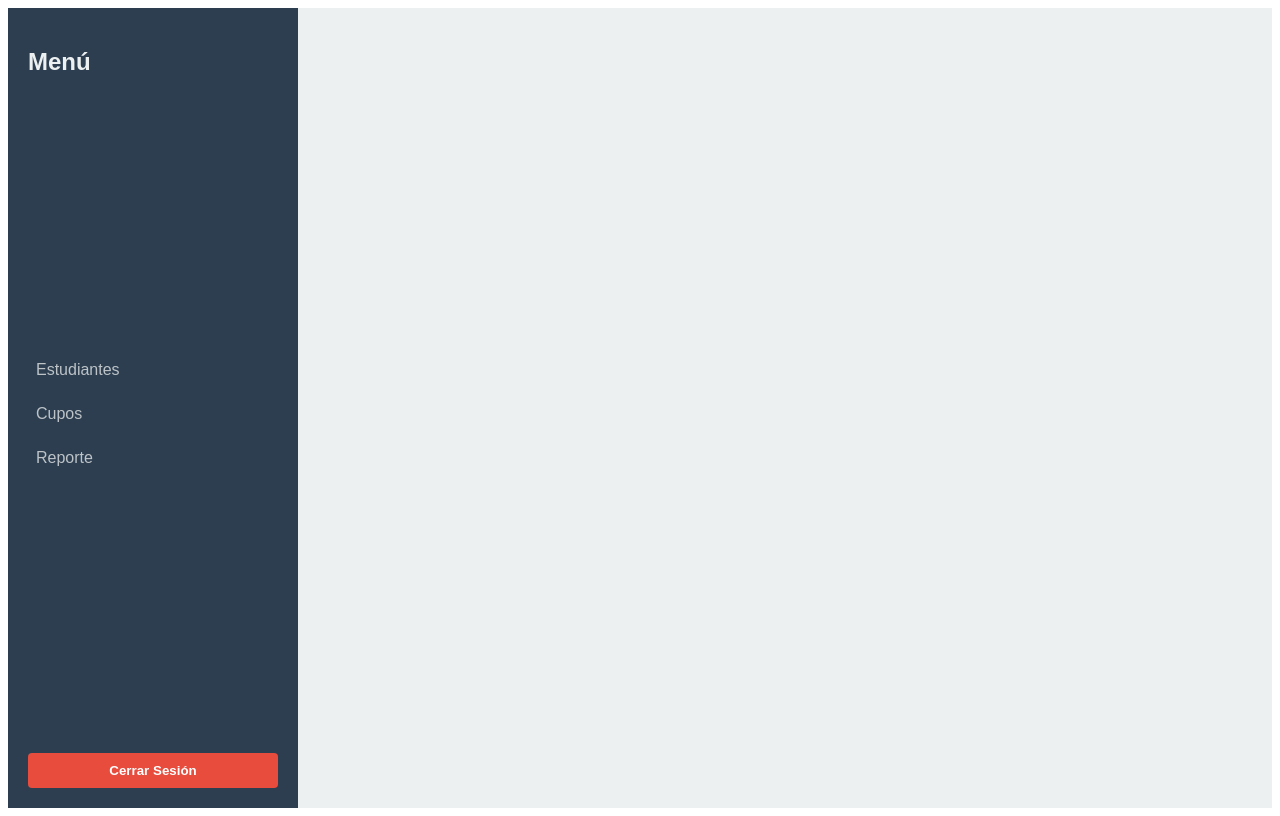
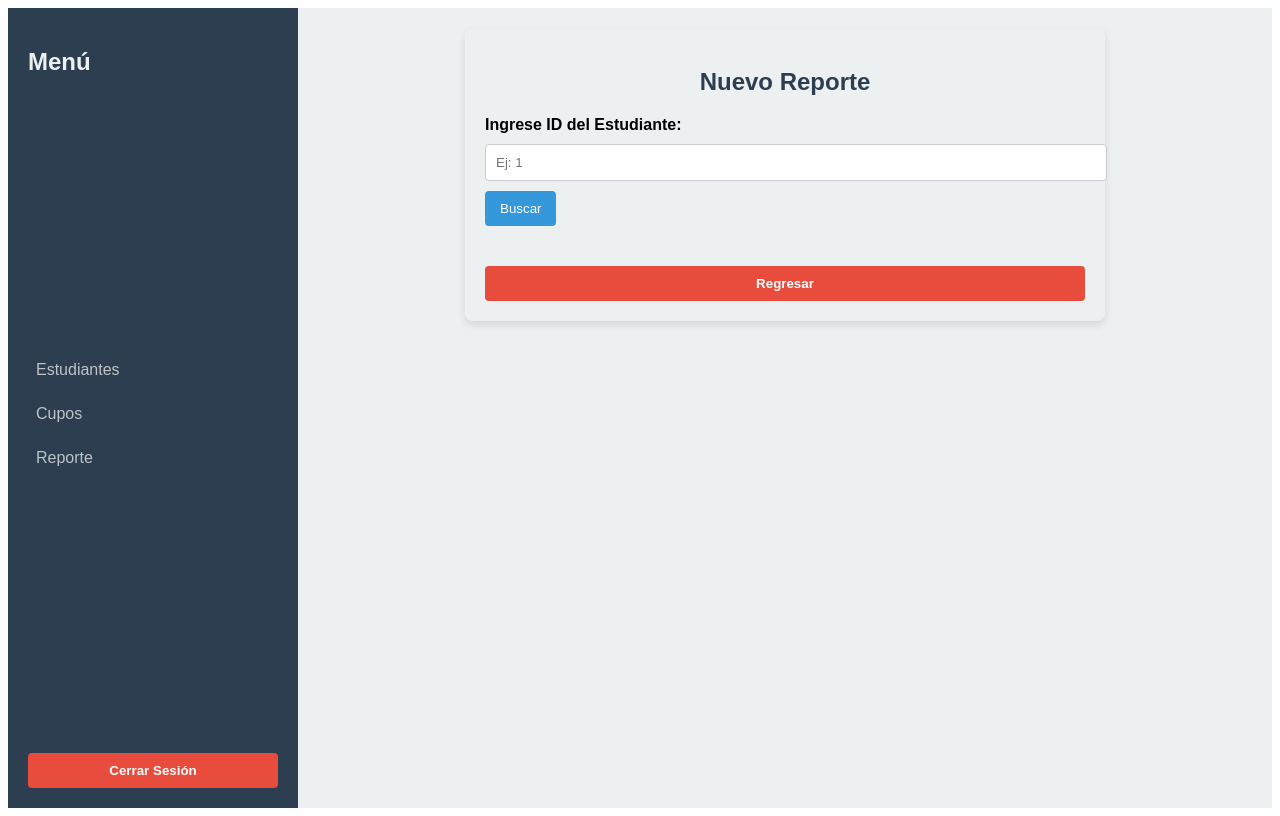
Before and after one commit to JuliFlores21/Front-CORE-FINAL, a Vue app: page /reporte/agregar in a window 1280 px wide. Built offline with nearby package versions, Linux system fonts and the light colour scheme; sample sign-in values are in the browser's storage.

Commit message:
Cambio Interfaz, nuevos Campos

```diff
--- a/src/views/AgregarEstudiante.vue
+++ b/src/views/AgregarEstudiante.vue
@@ -10,6 +10,9 @@
 
             <label>Cédula:</label>
             <input v-model="estudiante.cedula" required />
+
+            <label >Horario:</label>
+            <input  v-model="estudiante.horario" required>
 
             <label>Nivel Condición Física:</label>
             <input v-model="estudiante.nivelCondicionFisica" required />
@@ -24,49 +27,54 @@
             <input v-model="estudiante.restriccionesFisicas" />
 
             <button type="submit">Agregar</button>
-            <p v-if="mensaje" :class="{'error': mensajeError, 'mensaje': !mensajeError}">{{ mensaje }}</p>
+            <button type="button" class="regresar-button" @click="regresar">Regresar</button>
+            <p v-if="mensaje" :class="{ error: mensajeError, mensaje: !mensajeError }">{{ mensaje }}</p>
         </form>
     </div>
 </template>
 
 <script>
-import apiClient from '../axios';
+import apiClient from "../axios";
 
 export default {
     data() {
         return {
             estudiante: {
-                nombre: '',
-                correo: '',
-                cedula: '',
-                nivelCondicionFisica: '',
-                preferenciasDeporte: '',
-                objetivosPersonales: '',
-                restriccionesFisicas: '',
-                idAdministrador: 1 // Siempre asigna 1 para el administrador
+                nombre: "",
+                correo: "",
+                cedula: "",
+                nivelCondicionFisica: "",
+                preferenciasDeporte: "",
+                objetivosPersonales: "",
+                restriccionesFisicas: "",
+                idAdministrador: 1, // Siempre asigna 1 para el administrador
+                horario: "",
             },
-            mensaje: '',
-            mensajeError: false
+            mensaje: "",
+            mensajeError: false,
         };
     },
     methods: {
         async agregarEstudiante() {
             try {
-                await apiClient.post('/Estudiante', this.estudiante);
-                this.mensaje = 'Estudiante agregado correctamente';
+                await apiClient.post("/Estudiante", this.estudiante);
+                this.mensaje = "Estudiante agregado correctamente";
                 this.mensajeError = false;
-                this.$router.push({ name: 'Estudiantes' });
+                this.$router.push({ name: "Estudiantes" });
             } catch (error) {
                 if (error.response && error.response.data) {
-                    // Muestra el mensaje de error del backend
-                    this.mensaje = error.response.data.message || 'Hubo un error al agregar el estudiante.';
+                    this.mensaje =
+                        error.response.data.message || "Hubo un error al agregar el estudiante.";
                 } else {
-                    this.mensaje = 'Hubo un error de conexión al intentar agregar el estudiante.';
+                    this.mensaje = "Hubo un error de conexión al intentar agregar el estudiante.";
                 }
                 this.mensajeError = true;
             }
-        }
-    }
+        },
+        regresar() {
+            this.$router.push({ name: "Estudiantes" });
+        },
+    },
 };
 </script>
 
@@ -109,7 +117,20 @@ export default {
 .form-container button:hover {
     background-color: #2980b9;
 }
-
+.regresar-button {
+    margin-top: 10px;
+    padding: 10px;
+    background-color: #e74c3c;
+    color: white;
+    border: none;
+    border-radius: 4px;
+    cursor: pointer;
+    font-weight: bold;
+    width: 100%;
+}
+.regresar-button:hover {
+    background-color: #c0392b;
+}
 .error {
     color: red;
     font-size: 0.9em;
--- /dev/null
+++ b/src/views/AgregarReporteView.vue
@@ -0,0 +1,144 @@
+<template>
+  <div class="reporte-container">
+    <h2>Nuevo Reporte</h2>
+    <div class="form-section">
+      <label for="idEstudiante">Ingrese ID del Estudiante:</label>
+      <input
+        type="number"
+        id="idEstudiante"
+        v-model="idEstudiante"
+        placeholder="Ej: 1"
+      />
+      <button @click="buscarEstudiante">Buscar</button>
+    </div>
+
+    <div v-if="estudiante" class="detalle-estudiante">
+      <h3>Información del Estudiante</h3>
+      <p><strong>Nombre:</strong> {{ estudiante.nombre }}</p>
+      <p><strong>Horario: </strong>{{  estudiante.horario }}</p>
+      <p><strong>Nivel Condición Física:</strong> {{ estudiante.nivelCondicionFisica }}</p>
+      <p><strong>Preferencias de Deporte:</strong> {{ estudiante.preferenciasDeporte }}</p>
+      <p><strong>Objetivos Personales:</strong> {{ estudiante.objetivosPersonales }}</p>
+      <p><strong>Restricciones Físicas:</strong> {{ estudiante.restriccionesFisicas }}</p>
+      <button @click="buscarActividad" class="buscar-actividad-button">Buscar Actividad</button>
+    </div>
+
+    <button @click="volver" class="back-button">Regresar</button>
+  </div>
+</template>
+
+<script>
+import apiClient from "../axios";
+
+export default {
+  data() {
+    return {
+      idEstudiante: "",
+      estudiante: null,
+      error: null,
+    };
+  },
+  methods: {
+    async buscarEstudiante() {
+      if (!this.idEstudiante) {
+        this.error = "Debe ingresar un ID válido.";
+        return;
+      }
+
+      try {
+        const response = await apiClient.get(`/Estudiante/${this.idEstudiante}`);
+        this.estudiante = response.data;
+        this.error = null; // Limpia errores previos si se encuentra el estudiante
+      } catch (error) {
+        console.error("Error al buscar el estudiante:", error);
+        this.error = "No se encontró un estudiante con el ID proporcionado.";
+        this.estudiante = null;
+      }
+    },
+    buscarActividad() {
+      if (!this.estudiante) {
+        alert("Debe buscar un estudiante primero.");
+        return;
+      }
+      // Lógica para buscar actividad o redirigir a otra vista
+      console.log("Buscando actividad...");
+    },
+    volver() {
+      this.$router.push({ name: "Reporte" }); // Ajusta el nombre de la ruta si es diferente
+    },
+  },
+};
+</script>
+
+<style scoped>
+.reporte-container {
+  max-width: 600px;
+  margin: 0 auto;
+  padding: 20px;
+  background-color: #ecf0f1;
+  border-radius: 8px;
+  box-shadow: 0 4px 8px rgba(0, 0, 0, 0.1);
+}
+h2 {
+  text-align: center;
+  color: #2c3e50;
+}
+.form-section {
+  margin-bottom: 20px;
+}
+label {
+  display: block;
+  margin-bottom: 10px;
+  font-weight: bold;
+}
+input {
+  width: 100%;
+  padding: 10px;
+  margin-bottom: 10px;
+  border: 1px solid #ccc;
+  border-radius: 4px;
+}
+button {
+  padding: 10px 15px;
+  background-color: #3498db;
+  color: white;
+  border: none;
+  border-radius: 4px;
+  cursor: pointer;
+}
+button:hover {
+  background-color: #2980b9;
+}
+.detalle-estudiante {
+  margin-top: 20px;
+  background-color: white;
+  padding: 15px;
+  border-radius: 8px;
+  box-shadow: 0 2px 4px rgba(0, 0, 0, 0.1);
+}
+.buscar-actividad-button {
+  margin-top: 20px;
+  background-color: #27ae60;
+  border-color: #27ae60;
+}
+.buscar-actividad-button:hover {
+  background-color: #2ecc71;
+}
+.back-button {
+  margin-top: 20px;
+  padding: 10px;
+  background-color: #e74c3c;
+  color: white;
+  border: none;
+  border-radius: 4px;
+  cursor: pointer;
+  font-weight: bold;
+  width: 100%;
+}
+.back-button:hover {
+  background-color: #c0392b;
+}
+p {
+  margin: 5px 0;
+}
+</style>
--- a/src/views/CuposView.vue
+++ b/src/views/CuposView.vue
@@ -7,6 +7,7 @@
                     <th>ID</th>
                     <th>Nombre de la Actividad</th>
                     <th>Requerimientos Físicos</th>
+                    <th>Horario</th>
                     <th>Disponibilidad</th>
                     <th>Acciones</th>
                 </tr>
@@ -16,6 +17,7 @@
                     <td>{{ actividad.idActividad }}</td>
                     <td>{{ actividad.nombreActividad }}</td>
                     <td>{{ actividad.requerimientosFisicos || 'N/A' }}</td>
+                    <td>{{ actividad.horario }}</td>
                     <td>{{ actividad.disponibilidad ? 'Disponible' : 'No Disponible' }}</td>
                     <td>
                         <button @click="cambiarEstado(actividad)" class="action-button change">
--- a/src/views/DetalleRecomendacionView.vue
+++ b/src/views/DetalleRecomendacionView.vue
@@ -2,7 +2,8 @@
   <div class="detalle-container">
     <h2>Detalle de la Recomendación</h2>
 
-      <div class="info-sections">
+    <!-- Renderiza solo si detalleRecomendacion existe -->
+    <div v-if="detalleRecomendacion" class="info-sections">
       <div class="info-box">
         <h3>Información de la Recomendación</h3>
         <p><strong>Actividad:</strong> {{ detalleRecomendacion.nombreActividad }}</p>
@@ -20,26 +21,36 @@
       </div>
     </div>
 
-      <div class="progress-box">
+    <div v-if="detalles && detalles.length > 0" class="progress-box">
       <h3>Detalle de Peso Asignado por Parámetro</h3>
       <div class="progress-bar">
         <div
           v-for="(detalle, index) in detalles"
-            :key="detalle.idDetalle"
+          :key="index"
           :style="{ backgroundColor: colores[index], width: detalle.porcentaje + '%' }"
         >
           {{ detalle.porcentaje }}%
         </div>
       </div>
       <ul class="legend">
-          <li v-for="(detalle, index) in detalles" :key="detalle.idDetalle">
+        <li v-for="(detalle, index) in detalles" :key="index">
           <span :style="{ backgroundColor: colores[index] }"></span>
           {{ detalle.parametro }}: {{ detalle.porcentaje }}%
         </li>
       </ul>
     </div>
+
+    <!-- Detalle de la recomendación general -->
+    <div v-if="detalleGeneral" class="info-box">
+      <h3>Mejor Actividad sin Coincidencia de Horario</h3>
+      <p><strong>Actividad:</strong> {{ detalleGeneral.nombreActividad }}</p>
+      <p><strong>Peso Asignado Total:</strong> {{ detalleGeneral.pesoAsignado }}%</p>
+    </div>
+
+    <button class="back-button" @click="volver">Regresar</button>
   </div>
 </template>
+
 
 <script>
 import apiClient from '../axios';
@@ -47,29 +58,48 @@
 export default {
   data() {
   return {
-        detalleRecomendacion: {},
+    detalleRecomendacion: {}, // Inicializado como un objeto vacío
     detalles: [],
-        colores: ["#3498db", "#2ecc71", "#f39c12", "#e74c3c"] // Colores para cada parámetro
+    detalleGeneral: {}, // Inicializado como un objeto vacío
+    detallesGeneral: [],
+    colores: ["#3498db", "#2ecc71", "#f39c12", "#e74c3c"],
   };
 },
+
   methods: {
     async cargarDetalle() {
   const id = this.$route.params.id;
   try {
     const response = await apiClient.get(`/Recomendacion/${id}`);
-          this.detalleRecomendacion = response.data;
+    const recomendaciones = response.data; // Es un array
+    this.detalleRecomendacion = recomendaciones[0];
+    this.detalleGeneral = recomendaciones.find[1];
 
     const detallesResponse = await apiClient.get(`/Recomendacion/${id}/detalles`);
-          this.detalles = detallesResponse.data;
-        } catch (error) {
+    const data = detallesResponse.data;
+
+      // Asigna los detalles específicos
+      this.detalles = data.detallesEspecificos || [];
+
+      // Verifica si existen detalles generales y los asigna
+      if (data.detallesGenerales) {
+        this.detallesGeneral = data.detallesGenerales;
+      } else {
+        this.detallesGeneral = []; // Asegúrate de inicializarlo como un array vacío si no existe
+      }
+    }catch (error) {
       console.error("Error al cargar el detalle de la recomendación:", error);
     }
+},
+    volver() {
+      this.$router.push({ name: "Reporte" }); // Ajusta el nombre de la ruta a donde deseas regresar
     }
   },
   mounted() {
     this.cargarDetalle();
   }
 };
+
 </script>
 
 <style scoped>
@@ -95,6 +125,9 @@
   border-radius: 8px;
   width: 48%;
   box-shadow: 0 4px 8px rgba(0, 0, 0, 0.1);
+}
+.info-box.general {
+  margin-top: 20px;
 }
 .progress-box {
   background-color: #ecf0f1;
@@ -142,4 +175,18 @@
   margin-right: 10px;
   border-radius: 4px;
 }
+.back-button {
+  margin-top: 20px;
+  padding: 10px;
+  background-color: #e74c3c;
+  color: white;
+  border: none;
+  border-radius: 4px;
+  cursor: pointer;
+  width: 100%;
+  font-weight: bold;
+}
+.back-button:hover {
+  background-color: #c0392b;
+}
 </style>
--- a/src/views/EditarEstudiante.vue
+++ b/src/views/EditarEstudiante.vue
@@ -10,6 +10,9 @@
 
             <label>Cédula:</label>
             <input v-model="estudiante.cedula" required />
+
+            <label >Horario:</label>
+            <input v-model="estudiante.horario" required>
 
             <label>Nivel Condición Física:</label>
             <input v-model="estudiante.nivelCondicionFisica" required />
@@ -24,27 +27,31 @@
             <input v-model="estudiante.restriccionesFisicas" />
 
             <button type="submit">Guardar Cambios</button>
-            <p v-if="mensaje" :class="{'error': mensajeError, 'mensaje': !mensajeError}">{{ mensaje }}</p>
+            <button type="button" class="regresar-button" @click="regresar">Regresar</button>
+            <p v-if="mensaje" :class="{ error: mensajeError, mensaje: !mensajeError }">{{ mensaje }}</p>
         </form>
     </div>
 </template>
 
 <script>
-import apiClient from '../axios';
+import apiClient from "../axios";
 
 export default {
-    props: ['id'],
+    props: ["id"],
     data() {
         return {
             estudiante: {
-                nombre: '',
-                correo: '',
-                cedula: '',
-                nivelCondicionFisica: '',
-                preferenciasDeporte: '',
-                objetivosPersonales: '',
-                restriccionesFisicas: ''
-            }
+                nombre: "",
+                correo: "",
+                cedula: "",
+                nivelCondicionFisica: "",
+                preferenciasDeporte: "",
+                objetivosPersonales: "",
+                restriccionesFisicas: "",
+                horario:"",
+            },
+            mensaje: "",
+            mensajeError: false,
         };
     },
     async created() {
@@ -59,24 +66,27 @@ export default {
         async editarEstudiante() {
             try {
                 await apiClient.put(`/Estudiante/${this.id}`, this.estudiante);
-                this.mensaje = 'Estudiante editado correctamente';
+                this.mensaje = "Estudiante editado correctamente";
                 this.mensajeError = false;
-                this.$router.push({ name: 'Estudiantes' });
+                this.$router.push({ name: "Estudiantes" });
             } catch (error) {
                 if (error.response && error.response.data) {
-                    this.mensaje = error.response.data.message || 'Hubo un error al editar el estudiante.';
+                    this.mensaje =
+                        error.response.data.message || "Hubo un error al editar el estudiante.";
                 } else {
-                    this.mensaje = 'Hubo un error de conexión al intentar editar el estudiante.';
+                    this.mensaje = "Hubo un error de conexión al intentar editar el estudiante.";
                 }
                 this.mensajeError = true;
             }
-        }
-    }
+        },
+        regresar() {
+            this.$router.push({ name: "Estudiantes" });
+        },
+    },
 };
 </script>
 
 <style scoped>
-/* Mismos estilos que en AgregarEstudiante.vue */
 .form-container {
     max-width: 600px;
     margin: 0 auto;
@@ -115,6 +125,20 @@ export default {
 .form-container button:hover {
     background-color: #2980b9;
 }
+.regresar-button {
+    margin-top: 10px;
+    padding: 10px;
+    background-color: #e74c3c;
+    color: white;
+    border: none;
+    border-radius: 4px;
+    cursor: pointer;
+    font-weight: bold;
+    width: 100%;
+}
+.regresar-button:hover {
+    background-color: #c0392b;
+}
 .error {
     color: red;
     font-size: 0.9em;
--- a/src/views/EstudiantesView.vue
+++ b/src/views/EstudiantesView.vue
@@ -8,6 +8,7 @@
                     <th>ID</th>
                     <th>Nombre</th>
                     <th>Nivel Condición Física</th>
+                    <th>Horario</th>
                     <th>Preferencia</th>
                     <th>Acciones</th>
                 </tr>
@@ -17,6 +18,7 @@
                     <td>{{ estudiante.id }}</td>
                     <td>{{ estudiante.nombre }}</td>
                     <td>{{ estudiante.nivelCondicionFisica }}</td>
+                    <td>{{ estudiante.horario }}</td>
                     <td>{{ estudiante.preferenciasDeporte }}</td>
                     <td>
                         <button @click="irAEditar(estudiante.id)" class="action-button edit">Editar</button>
```
Also changed, not shown: src/router/index.js (+7 -0 lines), src/views/RecomendacionView.vue (+48 -13 lines). Lines whose indentation alone changed are shown as unchanged.
